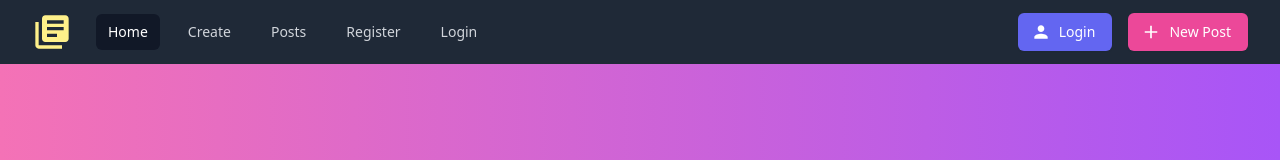
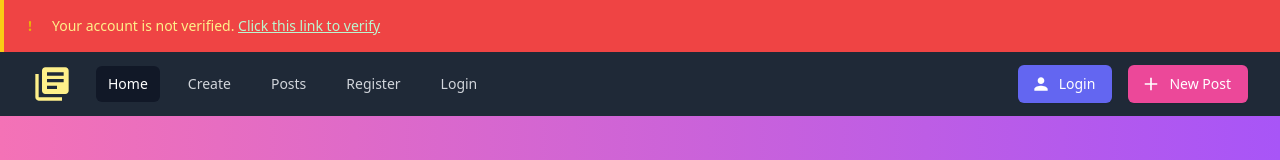
Before and after one commit to mukeshkr123/Blog-website-frontend, a React (Vite) app: page / in a window 1280 px wide. Shown: the top 160 px of the page. Built offline with nearby package versions, Linux system fonts and the light colour scheme.

Commit message:
addded verify alert

```diff
--- a/src/components/Email/SendEmail.jsx
+++ b/src/components/Email/SendEmail.jsx
@@ -27,6 +27,9 @@ const SendEmail = () => {
     resolver: zodResolver(schema),
   });
 
+  const user = useSelector((state) => state?.users);
+  const { profile } = user;
+
   const onSubmitForm = (data) => {
     const emailData = {
       recipientEmail: profile?.email,
@@ -36,8 +39,7 @@ const SendEmail = () => {
     dispatch(sendMailAction(emailData));
   };
 
-  const user = useSelector((state) => state.users);
-  const { profile } = user;
+  const senMail = useSelector((state) => state?.senMail);
 
   return (
     <div className="min-h-screen bg-gray-900 flex flex-col justify-center py-12 sm:px-6 lg:px-8">
--- a/src/components/Navbar/Navbar.jsx
+++ b/src/components/Navbar/Navbar.jsx
@@ -2,7 +2,6 @@ import PublicNavbar from "./Public/PublicNavbar";
 import PrivateNavbar from "./Private/PrivateNavbar";
 import AdminNavbar from "./Admin/AdminNavbar";
 import { useSelector } from "react-redux";
-
 const Navbar = () => {
   const { userAuth } = useSelector((state) => state.users);
   const isAdmin = userAuth?.isAdmin;
@@ -15,7 +14,11 @@ const Navbar = () => {
     return <AdminNavbar isLogin={userAuth} />;
   }
 
-  return <PrivateNavbar isLoginUser={userAuth} />;
+  return (
+    <>
+      <PrivateNavbar isLoginUser={userAuth} />
+    </>
+  );
 };
 
 export default Navbar;
--- a/src/components/Navbar/Private/PrivateNavbar.jsx
+++ b/src/components/Navbar/Private/PrivateNavbar.jsx
@@ -5,6 +5,7 @@ import { FaBell, FaBars, FaTimes, FaBookOpen, FaPlus } from "react-icons/fa";
 import { RiLogoutCircleLine } from "react-icons/ri";
 import { useDispatch } from "react-redux";
 import { logOutAction } from "../../../redux/slices/user/userSlices";
+import AccountVerificationSuccessAlert from "../../Navigation/AccountVerifictionSuccessAlert";
 
 const navigation = [
   { name: "Home", href: "/", current: true },
@@ -26,6 +27,8 @@ const PrivateNavbar = ({ isLogin }) => {
   ];
 
   return (
+    <>
+      <AccountVerificationSuccessAlert />
       <Disclosure as="nav" className="bg-gray-800">
         {({ open }) => (
           <>
@@ -71,7 +74,10 @@ const PrivateNavbar = ({ isLogin }) => {
                       to="/create-post"
                       className="pr-3  relative inline-flex items-center mr-2 px-4 py-2 border border-transparent shadow-sm text-sm font-medium rounded-md text-white bg-indigo-500 hover:bg-indigo-600 focus:outline-none focus:ring-2 focus:ring-offset-2 focus:ring-offset-gray-800 focus:ring-indigo-500"
                     >
-                    <FaPlus className="-ml-1 mr-2 h-5 w-5" aria-hidden="true" />
+                      <FaPlus
+                        className="-ml-1 mr-2 h-5 w-5"
+                        aria-hidden="true"
+                      />
                       <span>New Post</span>
                     </Link>
                     <button
@@ -195,6 +201,7 @@ const PrivateNavbar = ({ isLogin }) => {
           </>
         )}
       </Disclosure>
+    </>
   );
 };
 
--- a/src/components/Navbar/Public/PublicNavbar.jsx
+++ b/src/components/Navbar/Public/PublicNavbar.jsx
@@ -2,6 +2,7 @@ import { Disclosure } from "@headlessui/react";
 import { Link } from "react-router-dom";
 import { MdMenu, MdClose, MdPerson, MdLibraryBooks } from "react-icons/md";
 import { IoMdAdd } from "react-icons/io";
+import AccountVerificationAlertWarning from "../../Navigation/AccountVerificationAlert";
 
 const navigation = [
   { name: "Home", href: "/", current: true },
@@ -17,6 +18,8 @@ function classNames(...classes) {
 
 const PublicNavbar = () => {
   return (
+    <>
+      <AccountVerificationAlertWarning />
       <Disclosure as="nav" className="bg-gray-800">
         {({ open }) => (
           <>
@@ -109,6 +112,7 @@ const PublicNavbar = () => {
           </>
         )}
       </Disclosure>
+    </>
   );
 };
 
--- /dev/null
+++ b/src/components/Navigation/AccountVerificationAlert.jsx
@@ -0,0 +1,24 @@
+import { BsExclamation } from "react-icons/bs";
+
+export default function AccountVerificationAlertWarning() {
+  return (
+    <div className="bg-red-500 border-l-4 border-yellow-400 p-4">
+      <div className="flex">
+        <div className="flex-shrink-0">
+          <BsExclamation
+            className="h-5 w-5 text-yellow-500"
+            aria-hidden="true"
+          />
+        </div>
+        <div className="ml-3">
+          <p className="text-sm text-yellow-200">
+            Your account is not verified.{" "}
+            <button className="font-medium underline text-green-200 hover:text-yellow-600">
+              Click this link to verify
+            </button>
+          </p>
+        </div>
+      </div>
+    </div>
+  );
+}
--- /dev/null
+++ b/src/components/Navigation/AccountVerifictionSuccessAlert.jsx
@@ -0,0 +1,22 @@
+/* This example requires Tailwind CSS v2.0+ */
+import { BsFillCircleFill } from "react-icons/bs";
+
+export default function AccountVerificationSuccessAlert() {
+  return (
+    <div className="rounded-md bg-green-50 p-4">
+      <div className="flex">
+        <div className="flex-shrink-0">
+          <BsFillCircleFill
+            className="h-5 w-5 text-green-400"
+            aria-hidden="true"
+          />
+        </div>
+        <div className="ml-3">
+          <p className="text-sm font-medium text-green-800">
+            Email is successfully sent to your Email
+          </p>
+        </div>
+      </div>
+    </div>
+  );
+}
--- a/src/redux/slices/email/emailSlices.js
+++ b/src/redux/slices/email/emailSlices.js
@@ -1,11 +1,13 @@
-import { createAsyncThunk, createSlice } from "@reduxjs/toolkit";
+import { createAction, createAsyncThunk, createSlice } from "@reduxjs/toolkit";
 import axios from "axios";
 const baseUrl = "http://localhost:5000";
+
+const resetEmailAction = createAction("mail/reset");
 
 //send email
 export const sendMailAction = createAsyncThunk(
   "email/send-mail",
-  async (emailData, { rejectWithValue }) => {
+  async (emailData, { rejectWithValue, dispatch }) => {
     const config = {
       headers: {
         "Content-Type": "application/json",
@@ -22,6 +24,9 @@ export const sendMailAction = createAsyncThunk(
         },
         config
       );
+
+      // call
+      dispatch(resetEmailAction());
       return data;
     } catch (error) {
       if (!error.response) {
@@ -42,9 +47,14 @@ const sendEmailSlices = createSlice({
         state.appErr = undefined;
         state.serverErr = undefined;
       })
+      //redirect action
+      .addCase(resetEmailAction, (state, action) => {
+        state.isMailSent = true;
+      })
       .addCase(sendMailAction.fulfilled, (state, action) => {
         state.loading = false;
         state.sendMail = action?.payload;
+        state.isMailSent = false;
         state.appErr = undefined;
         state.serverErr = undefined;
       })
--- a/src/redux/slices/user/userSlices.js
+++ b/src/redux/slices/user/userSlices.js
@@ -67,7 +67,6 @@ export const ProfileUserAction = createAsyncThunk(
       },
     };
 
-    console.log(config);
     //http call
     try {
       const { data } = await axios.get(
```
Lines whose indentation alone changed are shown as unchanged.
